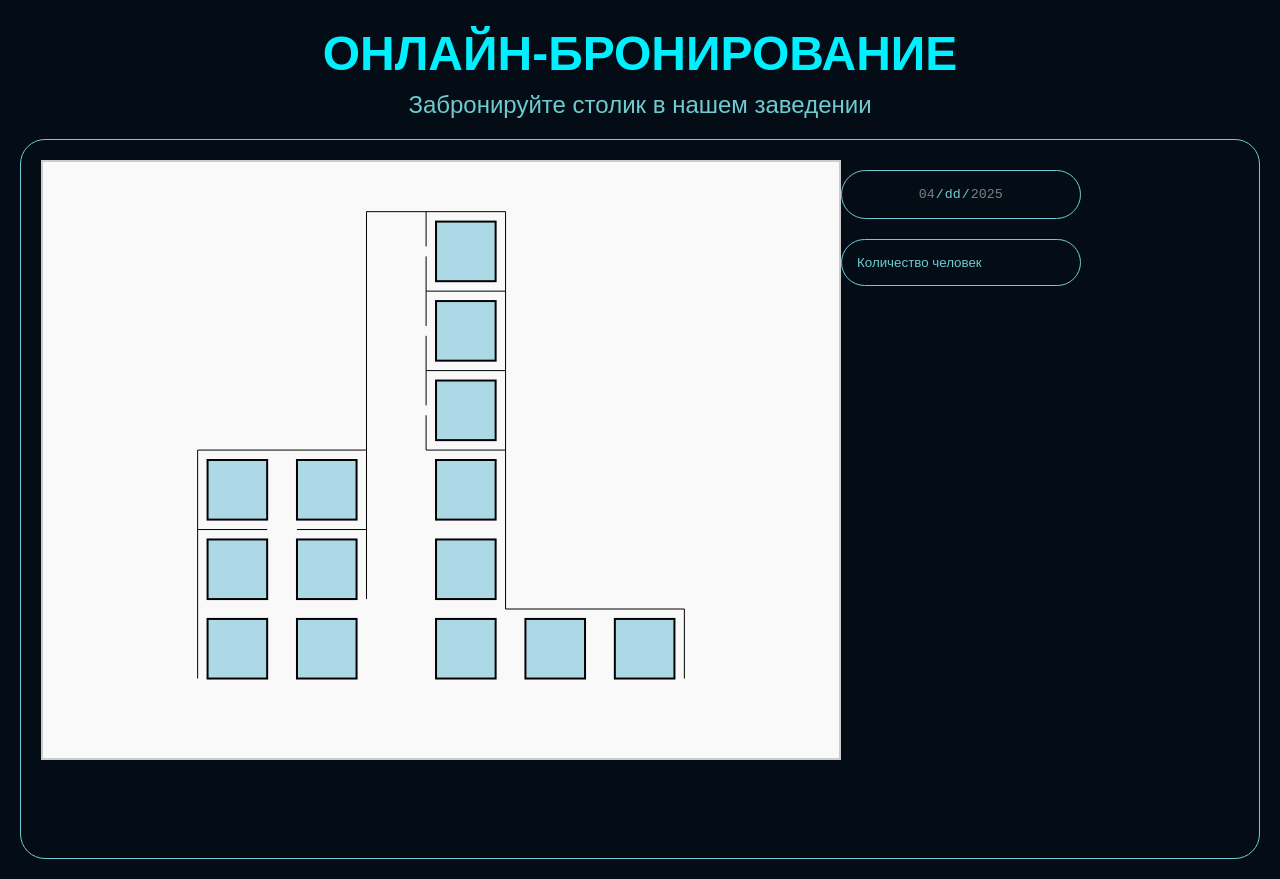
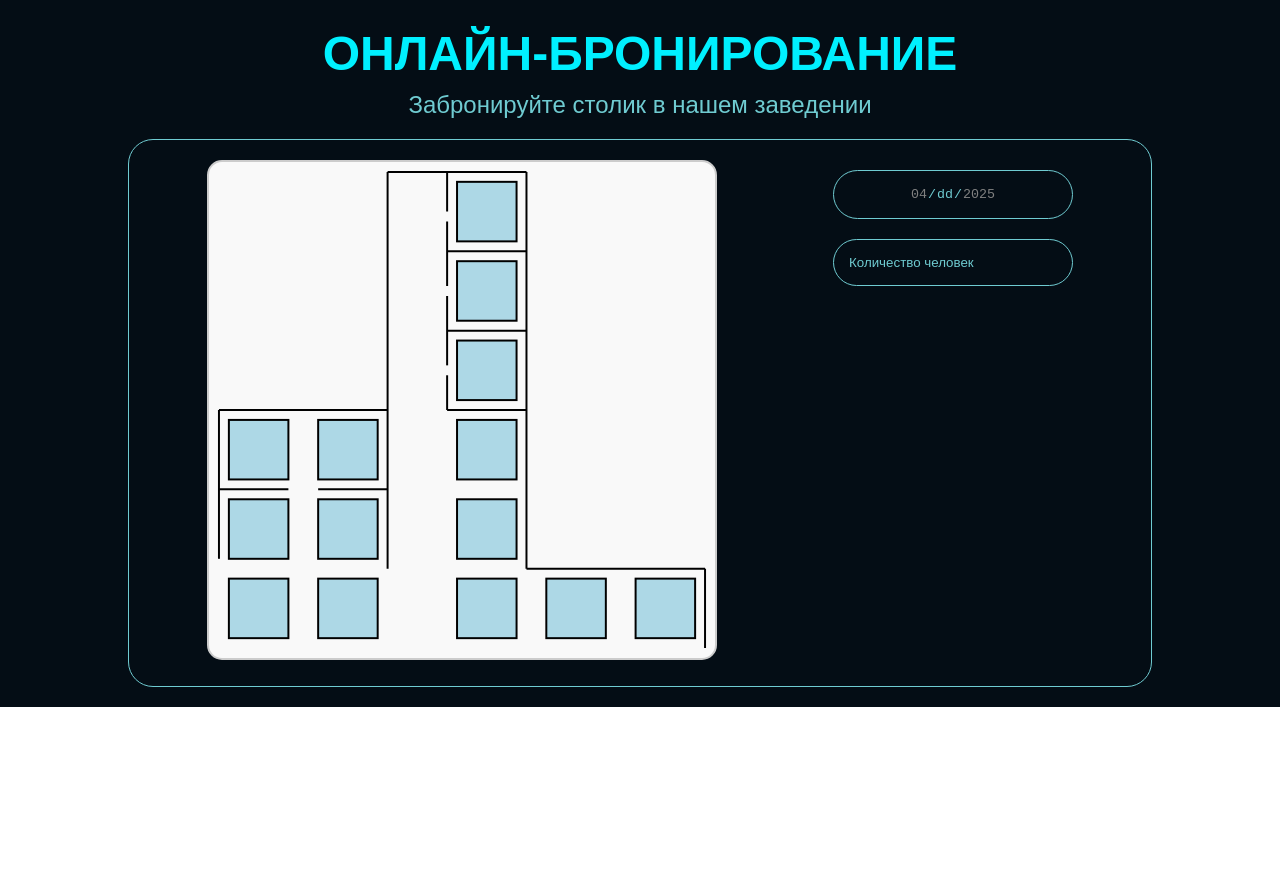
Before and after one commit to SpanDetectea/vdihay, a React (Create React App) app: page / in a window 1280 px wide. Shown: the part 440-1319 px from the top of the page. After the commit the page ends 1147 px from the top, so only its background shows below. Built offline with nearby package versions, Linux system fonts and the light colour scheme; a web font is replaced by a local one.

Commit message:
mvp форма и карта

```diff
--- a/src/Components/Main/Map/Map.jsx
+++ b/src/Components/Main/Map/Map.jsx
@@ -1,42 +1,13 @@
-import { useDispatch, useSelector } from "react-redux";
+import { useSelector } from "react-redux";
 import "./Map.scss";
-import { booking } from "../../../Slices/reservationSlice";
-import { formatDateLocal } from "../../../javaScript/formatTime";
 import PlaceRect from "./PlaceRect";
 
-function Map({ selectedTime, peopleCnt, date, orderTime, width = 800, height = 600 }) {
+function Map({ peopleCnt, start, end, curPlace, setCurPlace, width = 510, height = 500 }) {
   const walls = useSelector((state) => state.reservation.walls);
   const places = useSelector((state) => state.reservation.places);
-  const dispatch = useDispatch();
 
-  const handleClick = (id, available, start, end) => {
-    if (!available) {
-      dispatch(
-        booking({
-          id,
-          choicesDate: formatDateLocal(start),
-          choicesDateEnd: formatDateLocal(end),
-        })
-      );
-    }
-  };
-
-  const calculateBookingTime = (baseDate, selectedTime, orderTime) => {
-    const [hourStr, minuteStr] = selectedTime.split(":");
-    const hour = parseInt(hourStr, 10);
-    const minute = parseInt(minuteStr, 10);
-
-    const start = new Date(baseDate);
-    start.setHours(hour, minute, 0, 0);
-
-    const end = new Date(start);
-    const fullHours = Math.floor(orderTime);
-    const extraMinutes = (orderTime % 1) * 60;
-
-    end.setHours(end.getHours() + fullHours);
-    end.setMinutes(end.getMinutes() + extraMinutes);
-
-    return [start, end];
+  const handleClick = (id) => {
+    setCurPlace(id);
   };
 
   return (
@@ -45,7 +16,7 @@ function Map({ selectedTime, peopleCnt, date, orderTime, width = 800, height = 6
         width={width}
         height={height}
         viewBox={`0 0 ${width} ${height}`}
-        style={{ border: "2px solid #ccc", backgroundColor: "#f9f9f9" }}
+        style={{ border: "2px solid #ccc", backgroundColor: "#f9f9f9",borderRadius: "15px" }}
       >
         {walls.map((wall, i) => (
           <line
@@ -55,12 +26,11 @@ function Map({ selectedTime, peopleCnt, date, orderTime, width = 800, height = 6
             x2={wall.x2}
             y2={wall.y2}
             stroke="black"
-            strokeWidth="1"
+            strokeWidth="2"
           />
         ))}
 
         {places.map((place, index) => {
-          const [start, end] = calculateBookingTime(date, selectedTime, orderTime);
           return (
             <PlaceRect
               key={index}
@@ -69,6 +39,7 @@ function Map({ selectedTime, peopleCnt, date, orderTime, width = 800, height = 6
               end={end}
               peopleCnt={peopleCnt}
               onClick={handleClick}
+              curPlace={curPlace}
             />
           );
         })}
--- a/src/Components/Main/Reservation/Reservation.jsx
+++ b/src/Components/Main/Reservation/Reservation.jsx
@@ -1,9 +1,15 @@
 import { useState, useEffect } from "react";
 import "./Reservation.scss";
-import { getDate } from "../../../javaScript/date";
+import { generateTimeSlots, getDate } from "../../../javaScript/date";
 import Map from "../Map/Map";
-import { formatTime } from "../../../javaScript/formatTime";
-import { useSelector } from "react-redux";
+import {
+  calculateBookingTime,
+  formatDateLocal,
+  formatTime,
+} from "../../../javaScript/formatTime";
+import { useDispatch, useSelector } from "react-redux";
+import Button from "../../common/Button/Button";
+import { booking } from "../../../Slices/reservationSlice";
 
 function Reservation() {
   const {
@@ -23,44 +29,13 @@ function Reservation() {
   const [orderTime, setOrderTime] = useState(orderTimeDuration[0]);
   const [timeSlots, setTimeSlots] = useState([]);
   const [peopleCnt, setPeopleCnt] = useState("");
+  const [curPlace, setCurPlace] = useState(undefined);
 
-  const todayStr = `${firstYear}-${firstMonth}-${firstday}`;
-
-  const generateTimeSlots = (selectedDate) => {
-    const slots = [];
-    const now = new Date();
-    const selectedDay = new Date(selectedDate);
-    const isToday = selectedDate === todayStr;
-
-    // Временные слоты с 11:00 до 23:45
-    for (let hour = 11; hour < 24; hour++) {
-      for (let min = 0; min < 60; min += 15) {
-        const slot = new Date(selectedDay);
-        slot.setHours(hour, min, 0, 0);
-        const disabled = isToday && slot < now;
-        if (!disabled) {
-          slots.push({ time: formatTime(hour, min), disabled });
-        }
-      }
-    }
-
-    // Временные слоты с 00:00 до 02:30 следующего дня
-    const nextDay = new Date(selectedDay);
-    nextDay.setDate(nextDay.getDate() + 1);
-    for (let hour = 0; hour < 3; hour++) {
-      for (let min = 0; min < 60; min += 15) {
-        const slot = new Date(nextDay);
-        slot.setHours(hour, min, 0, 0);
-        const disabled = isToday && slot < now;
-        slots.push({ time: formatTime(hour, min), disabled });
-      }
-    }
-    return slots;
-  };
+  const dispatch = useDispatch();
 
   useEffect(() => {
     if (date) {
-      const slots = generateTimeSlots(date);
+      const slots = generateTimeSlots(date, firstYear, firstMonth, firstday);
       setTimeSlots(slots);
       setSelectedTime("");
     }
@@ -69,19 +44,37 @@ function Reservation() {
   const handleDateChange = (e) => setDate(e.target.value);
   const handleTimeChange = (e) => setSelectedTime(e.target.value);
   const handlePeopleCntChange = (e) => {
-    const value = Math.floor(e.target.value)
-    const validateValue = value < 1 ? "" : value
+    const value = Math.floor(e.target.value);
+    const validateValue = value < 1 ? "" : value;
     setPeopleCnt(validateValue);
   };
   const handleOrderTime = (e) => setOrderTime(e.target.value);
+  const handleClickButton = (e) => {
+    e.preventDefault();
+    dispatch(
+      booking({
+        id: curPlace,
+        choicesDate: formatDateLocal(start),
+        choicesDateEnd: formatDateLocal(end),
+      })
+    );
+    setCurPlace(undefined);
+  };
+
+  const [start, end] =
+    date &&
+    selectedTime &&
+    orderTime &&
+    calculateBookingTime(date, selectedTime, orderTime);
 
   return (
     <div className="reservation">
       <Map
-        selectedTime={selectedTime}
+        start={start}
+        end={end}
         peopleCnt={peopleCnt}
-        date={date}
-        orderTime={orderTime}
+        curPlace={curPlace}
+        setCurPlace={setCurPlace}
       />
       <form className="reservation__form">
         <div className="reservation__form__date">
@@ -124,20 +117,27 @@ function Reservation() {
         )}
         {date && peopleCnt && (
           <div className="reservation__form__slots">
-            Сколько планируете посидеть
+            <p>Продолжительность брони (часы)</p>
             <select
               className="time-select"
               value={orderTime}
               onChange={handleOrderTime}
               disabled={timeSlots.length === 0}
             >
-              {/* <option value="">{orderTimeDuration[0]}</option> */}
-              {orderTimeDuration
-                // .filter((item, index) => index != 0)
-                .map((time, index) => (
-                  <option key={index}>{time}</option>
-                ))}
+              {orderTimeDuration.map((time, index) => (
+                <option key={index}>{time}</option>
+              ))}
             </select>
+          </div>
+        )}
+        {curPlace && (
+          <div className="reservation__form__info">
+            <p className="reservation__form__info-paragraph">
+              Столик на {peopleCnt} человек {date} с {selectedTime} по{" "}
+              {orderTime}
+              часа
+            </p>
+            <Button onClick={handleClickButton}/>
           </div>
         )}
       </form>
--- a/src/Components/Main/Reservation/Reservation.scss
+++ b/src/Components/Main/Reservation/Reservation.scss
@@ -1,19 +1,21 @@
 @import "../../../styles/const.scss";
 
 .reservation {
-  height: 90vh;
+  height: 100%;
   width: calc(100% - 20px * 2);
+  max-width: 1024px;
   padding: 20px;
-  margin: 20px;
+  margin: 20px auto;
   border: 1px solid $text;
   border-radius: 25px;
   display: flex;
+  justify-content: space-around;
   &__form {
     display: flex;
     flex-direction: column;
     width: 20%;
     min-width: 160px;
-    // float: right;
+    width: 240px;
     &-input {
       margin: 10px 0;
       width: 100%;
@@ -68,7 +70,7 @@
       }
     }
     &__slots {
-      margin-top: 20px;
+      margin-top: 10px;
       color: $text;
       p {
         font-size: 1.2rem;
@@ -100,5 +102,15 @@
         }
       }
     }
+    &__info {
+      display: flex;
+      flex-direction: column;
+      color: $text;
+      margin-top: 10px;
+      &-paragraph {
+        // padding: 0 5px;
+        margin-bottom: 20px;
+      }
+    }
   }
 }
--- a/src/Components/common/Button/Button.jsx
+++ b/src/Components/common/Button/Button.jsx
@@ -1,7 +1,7 @@
 import './Button.scss'
 
-function Button() {
-    return <button className="neon-button">Забронировать</button>;
+function Button({onClick}) {
+    return <button className="neon-button" onClick={onClick}>Забронировать</button>;
 }
 
 export default Button;
--- a/src/Components/common/Button/Button.scss
+++ b/src/Components/common/Button/Button.scss
@@ -1,8 +1,9 @@
 @import '../../../styles/const.scss';
 .neon-button {
-  padding: 15px 40px;
+  padding: 15px 20px;
   font-size: 18px;
   color: #00f0ff;
+  margin:auto;
   background: transparent;
   border: 2px solid $color;
   border-radius: 12px;
--- a/src/Slices/reservationSlice.js
+++ b/src/Slices/reservationSlice.js
@@ -10,122 +10,123 @@ const initialState = {
         ["2025-04-22T20:00:00", "2025-04-22T23:00:00"],
       ],
       isVip: false,
-      coord: { x: 165, y: 460, width: 60, height: 60 },
+      coord: { x: 20, y: 420, width: 60, height: 60 },
     },
     {
       id: 2,
       peopleCount: 6,
       reservedTimes: [["2025-04-21T18:00:00", "2025-04-21T22:00:00"]],
       isVip: false,
-      coord: { x: 255, y: 460, width: 60, height: 60 },
+      coord: { x: 110, y: 420, width: 60, height: 60 },
     },
     {
       id: 3,
       peopleCount: 3,
       reservedTimes: [["2025-04-22T17:00:00", "2025-04-22T20:00:00"]],
       isVip: false,
-      coord: { x: 165, y: 380, width: 60, height: 60 },
+      coord: { x: 20, y: 340, width: 60, height: 60 },
     },
     {
       id: 4,
       peopleCount: 5,
       reservedTimes: [["2025-04-22T19:00:00", "2025-04-22T23:00:00"]],
       isVip: false,
-      coord: { x: 255, y: 380, width: 60, height: 60 },
+      coord: { x: 110, y: 340, width: 60, height: 60 },
     },
     {
       id: 5,
       peopleCount: 2,
       reservedTimes: [["2025-04-20T18:00:00", "2025-04-20T21:00:00"]],
       isVip: false,
-      coord: { x: 165, y: 300, width: 60, height: 60 },
+      coord: { x: 20, y: 260, width: 60, height: 60 },
     },
     {
       id: 6,
       peopleCount: 7,
       reservedTimes: [["2025-04-21T19:00:00", "2025-04-21T22:00:00"]],
       isVip: false,
-      coord: { x: 255, y: 300, width: 60, height: 60 },
+      coord: { x: 110, y: 260, width: 60, height: 60 },
     },
     {
       id: 7,
       peopleCount: 4,
       reservedTimes: [["2025-04-22T18:00:00", "2025-04-22T22:30:00"]],
       isVip: true,
-      coord: { x: 395, y: 60, width: 60, height: 60 },
+      coord: { x: 250, y: 20, width: 60, height: 60 },
     },
     {
       id: 8,
       peopleCount: 7,
       reservedTimes: [["2025-04-21T17:00:00", "2025-04-21T20:00:00"]],
       isVip: true,
-      coord: { x: 395, y: 140, width: 60, height: 60 },
+      coord: { x: 250, y: 100, width: 60, height: 60 },
     },
     {
       id: 9,
       peopleCount: 3,
       reservedTimes: [["2025-04-22T19:30:00", "2025-04-22T22:00:00"]],
       isVip: true,
-      coord: { x: 395, y: 220, width: 60, height: 60 },
+      coord: { x: 250, y: 180, width: 60, height: 60 },
     },
     {
       id: 10,
       peopleCount: 6,
       reservedTimes: [["2025-04-20T19:00:00", "2025-04-20T22:00:00"]],
       isVip: false,
-      coord: { x: 395, y: 300, width: 60, height: 60 },
+      coord: { x: 250, y: 260, width: 60, height: 60 },
     },
     {
       id: 11,
       peopleCount: 5,
       reservedTimes: [["2025-04-21T20:00:00", "2025-04-22T00:00:00"]],
       isVip: false,
-      coord: { x: 395, y: 380, width: 60, height: 60 },
+      coord: { x: 250, y: 340, width: 60, height: 60 },
     },
     {
       id: 12,
       peopleCount: 5,
       reservedTimes: [["2025-04-20T18:30:00", "2025-04-20T21:00:00"]],
       isVip: false,
-      coord: { x: 395, y: 460, width: 60, height: 60 },
+      coord: { x: 250, y: 420, width: 60, height: 60 },
     },
     {
       id: 13,
       peopleCount: 2,
       reservedTimes: [["2025-04-22T16:00:00", "2025-04-22T18:30:00"]],
       isVip: false,
-      coord: { x: 485, y: 460, width: 60, height: 60 },
+      coord: { x: 340, y: 420, width: 60, height: 60 },
     },
     {
       id: 14,
       peopleCount: 7,
       reservedTimes: [["2025-04-22T17:30:00", "2025-04-22T21:00:00"]],
       isVip: false,
-      coord: { x: 575, y: 460, width: 60, height: 60 },
+      coord: { x: 430, y: 420, width: 60, height: 60 },
     },
   ],
   orderTimeDuration: [1.5, 2, 2.5, 3],
   walls: [
-    { x1: 155, y1: 290, x2: 325, y2: 290 },
-    { x1: 155, y1: 290, x2: 155, y2: 520 },
-    { x1: 325, y1: 50, x2: 325, y2: 440 },
-    { x1: 325, y1: 370, x2: 255, y2: 370 },
-    { x1: 155, y1: 370, x2: 225, y2: 370 },
+    { x1: 10, y1: 250, x2: 180, y2: 250 },
+    { x1: 10, y1: 250, x2: 10, y2: 400 },
+    { x1: 180, y1: 10, x2: 180, y2: 410 },
+    { x1: 180, y1: 330, x2: 110, y2: 330 },
+    { x1: 10, y1: 330, x2: 80, y2: 330 },
 
-    { x1: 385, y1: 50, x2: 385, y2: 85 },
-    { x1: 385, y1: 95, x2: 385, y2: 165 },
-    { x1: 385, y1: 175, x2: 385, y2: 245 },
-    { x1: 385, y1: 255, x2: 385, y2: 290 },
+    { x1: 240, y1: 10, x2: 240, y2: 50 },
+    { x1: 240, y1: 60, x2: 240, y2: 125 },
+    { x1: 240, y1: 135, x2: 240, y2: 205 },
+    { x1: 240, y1: 215, x2: 240, y2: 250 },
 
-    { x1: 325, y1: 50, x2: 465, y2: 50 },
-    { x1: 385, y1: 130, x2: 465, y2: 130 },
-    { x1: 385, y1: 210, x2: 465, y2: 210 },
-    { x1: 385, y1: 290, x2: 465, y2: 290 },
+    { x1: 180, y1: 10, x2: 320, y2: 10 },
+    { x1: 240, y1: 90, x2: 320, y2: 90 },
+    { x1: 240, y1: 170, x2: 320, y2: 170 },
+    { x1: 240, y1: 250, x2: 320, y2: 250 },
 
-    { x1: 465, y1: 50, x2: 465, y2: 450 },
-    { x1: 465, y1: 450, x2: 645, y2: 450 },
-    { x1: 645, y1: 450, x2: 645, y2: 520 },
-  ],
+    { x1: 320, y1: 10, x2: 320, y2: 410 },
+    { x1: 320, y1: 410, x2: 500, y2: 410 },
+    { x1: 500, y1: 410, x2: 500, y2: 490 },
+  ]
+
 };
 
 export const reservationSlice = createSlice({
--- a/src/javaScript/date.js
+++ b/src/javaScript/date.js
@@ -1,3 +1,5 @@
+import { formatTime } from "./formatTime";
+
 export function getDate() {
   const date = Date.now();
   const firstDate = new Date(date);
@@ -7,13 +9,12 @@ export function getDate() {
   let day = firstDate.getDate();
   const firstday = day / 10 >= 1 ? day : "0" + day;
 
-  const secondDate = new Date(date + (2 * 24 * 60 * 60 * 1000));
+  const secondDate = new Date(date + 2 * 24 * 60 * 60 * 1000);
   const secondYear = secondDate.getFullYear();
   month = secondDate.getMonth() + 1;
   const secondMonth = month / 10 >= 1 ? month : "0" + month;
   day = secondDate.getDate();
   const secondday = day / 10 >= 1 ? day : "0" + day;
-
 
   return {
     firstYear,
@@ -22,6 +23,38 @@ export function getDate() {
     secondYear,
     secondMonth,
     secondday,
-
   };
 }
+
+export const generateTimeSlots = (selectedDate, firstYear, firstMonth, firstday) => {
+  const todayStr = `${firstYear}-${firstMonth}-${firstday}`;
+  const slots = [];
+  const now = new Date();
+  const selectedDay = new Date(selectedDate);
+  const isToday = selectedDate === todayStr;
+
+  // Временные слоты с 11:00 до 23:45
+  for (let hour = 11; hour < 24; hour++) {
+    for (let min = 0; min < 60; min += 15) {
+      const slot = new Date(selectedDay);
+      slot.setHours(hour, min, 0, 0);
+      const disabled = isToday && slot < now;
+      if (!disabled) {
+        slots.push({ time: formatTime(hour, min), disabled });
+      }
+    }
+  }
+
+  // Временные слоты с 00:00 до 02:30 следующего дня
+  const nextDay = new Date(selectedDay);
+  nextDay.setDate(nextDay.getDate() + 1);
+  for (let hour = 0; hour < 3; hour++) {
+    for (let min = 0; min < 60; min += 15) {
+      const slot = new Date(nextDay);
+      slot.setHours(hour, min, 0, 0);
+      const disabled = isToday && slot < now;
+      slots.push({ time: formatTime(hour, min), disabled });
+    }
+  }
+  return slots;
+};
--- a/src/javaScript/formatTime.js
+++ b/src/javaScript/formatTime.js
@@ -12,3 +12,22 @@ export const formatDateLocal = (date) => {
 
   return `${year}-${month}-${day}T${hours}:${minutes}:${seconds}`;
 };
+
+export const calculateBookingTime = (baseDate, selectedTime, orderTime) => {
+
+  const [hourStr, minuteStr] = selectedTime.split(":");
+  const hour = parseInt(hourStr, 10);
+  const minute = parseInt(minuteStr, 10);
+
+  const start = new Date(baseDate);
+  start.setHours(hour, minute, 0, 0);
+
+  const end = new Date(start);
+  const fullHours = Math.floor(orderTime);
+  const extraMinutes = (orderTime % 1) * 60;
+
+  end.setHours(end.getHours() + fullHours);
+  end.setMinutes(end.getMinutes() + extraMinutes);
+
+  return [start, end];
+};
```
Also changed, not shown: src/Components/Main/Map/PlaceRect.jsx (+9 -4 lines).
